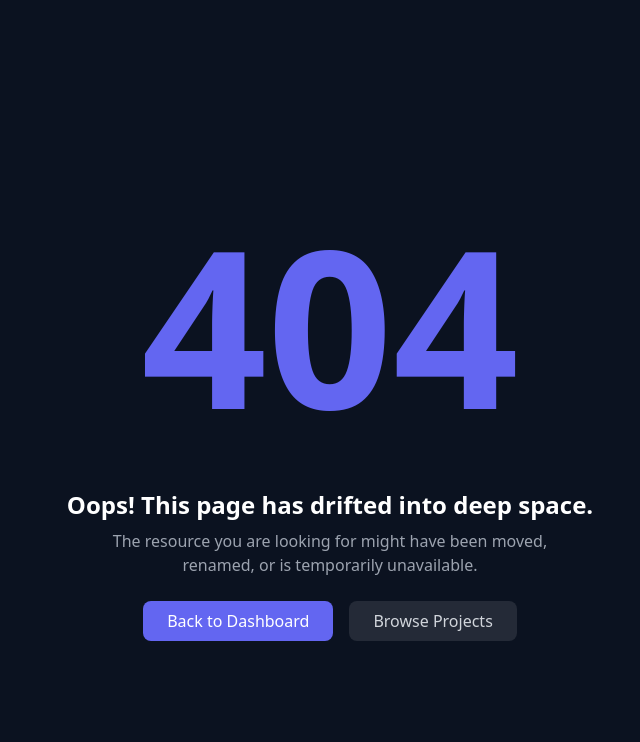
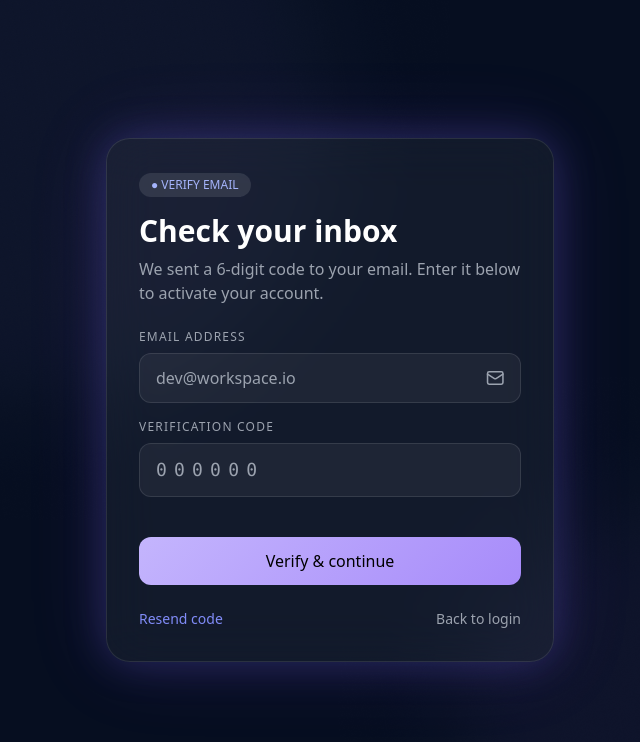
Before and after one commit to ujwalvinay/scribble-space-frontend, a React (Vite) app: page /verify-email in a window 1280 px wide. Before the commit this address had no page. Shown: the top 742 px of the page, without its empty margins (310-950 px from the left). Built offline with nearby package versions, Linux system fonts and the light colour scheme.

Commit message:
Email verification added

```diff
--- a/src/App.tsx
+++ b/src/App.tsx
@@ -1,6 +1,7 @@
 import { Routes, Route } from "react-router-dom";
 import Login from "./pages/Login";
 import Signup from "./pages/Signup";
+import VerifyEmail from "./pages/VerifyEmail";
 import Dashboard from "./pages/Dashboard"
 import ProtectedRoute from "./components/ProtectedRoute";
 import ProjectPage from "./pages/ProjectPage";
@@ -14,6 +15,7 @@ function App() {
       {/* Public */}
       <Route path="/login" element={<Login />} />
       <Route path="/signup" element={<Signup />} />
+      <Route path="/verify-email" element={<VerifyEmail />} />
 
       {/* Protected Home */}
       <Route
--- a/src/pages/Login.tsx
+++ b/src/pages/Login.tsx
@@ -29,9 +29,22 @@ function Login() {
 
             localStorage.setItem("token", data.token);
             navigate("/");
-        } catch (error: any) {
+        } catch (error: unknown) {
+            const ax = error as {
+                response?: { status?: number; data?: { needsVerification?: boolean; email?: string } };
+            };
+            if (
+                ax.response?.status === 403 &&
+                ax.response.data?.needsVerification &&
+                ax.response.data?.email
+            ) {
+                navigate(
+                    `/verify-email?email=${encodeURIComponent(ax.response.data.email)}`
+                );
+                return;
+            }
             console.log("ERROR FULL:", error);
-            console.log("ERROR DATA:", error.response?.data);
+            console.log("ERROR DATA:", ax.response?.data);
         }
     };
     useEffect(() => {
--- a/src/pages/Signup.tsx
+++ b/src/pages/Signup.tsx
@@ -9,8 +9,11 @@ function Signup() {
   const navigate = useNavigate();
   const [email, setEmail] = useState<string>("");
   const [password, setPassword] = useState<string>("");
+  const [formError, setFormError] = useState<string | null>(null);
+
   const handleSignup = async (e: React.FormEvent) => {
   e.preventDefault();
+  setFormError(null);
 
   const payload = {
     email: email.trim(),
@@ -19,11 +22,16 @@ function Signup() {
 
   try {
     await signupUser(payload);
-
-    // Redirect to login
-    navigate("/login");
-  } catch (error: any) {
-    console.log(error.response?.data || error.message);
+    navigate(
+      `/verify-email?email=${encodeURIComponent(payload.email.toLowerCase())}`
+    );
+  } catch (error: unknown) {
+    const msg =
+      error && typeof error === "object" && "response" in error
+        ? (error as { response?: { data?: { error?: string } } }).response?.data
+            ?.error
+        : null;
+    setFormError(msg || "Something went wrong. Try again.");
   }
 };
 
@@ -68,6 +76,11 @@ function Signup() {
                     <div className="flex-grow h-px bg-white/20"></div>
             </div>
             <form onSubmit={handleSignup}>
+              {formError && (
+                <div className="mb-4 rounded-xl bg-red-500/20 border border-red-500/40 text-red-200 px-4 py-3 text-sm">
+                  {formError}
+                </div>
+              )}
               <label className="form-label">EMAIL ADDRESS</label>
                 <div className="input-wrapper mb-4">
                     <input
--- /dev/null
+++ b/src/pages/VerifyEmail.tsx
@@ -0,0 +1,172 @@
+import bgImage from "../assets/bg.png";
+import { Mail } from "lucide-react";
+import { Link, useNavigate, useSearchParams } from "react-router-dom";
+import { useState, useEffect } from "react";
+import { verifySignupOtpRequest, resendSignupOtpRequest } from "../services/api";
+
+function VerifyEmail() {
+  const [searchParams] = useSearchParams();
+  const navigate = useNavigate();
+  const emailParam = searchParams.get("email")?.trim() || "";
+
+  const [email, setEmail] = useState(emailParam);
+  const [otp, setOtp] = useState("");
+  const [success, setSuccess] = useState(false);
+  const [error, setError] = useState<string | null>(null);
+  const [loading, setLoading] = useState(false);
+  const [resendCooldown, setResendCooldown] = useState(0);
+
+  useEffect(() => {
+    if (emailParam) setEmail(emailParam);
+  }, [emailParam]);
+
+  useEffect(() => {
+    if (resendCooldown <= 0) return;
+    const t = setInterval(() => {
+      setResendCooldown((c) => Math.max(0, c - 1));
+    }, 1000);
+    return () => clearInterval(t);
+  }, [resendCooldown]);
+
+  const handleVerify = async (e: React.FormEvent) => {
+    e.preventDefault();
+    setError(null);
+    const trimmed = email.trim().toLowerCase();
+    const code = otp.replace(/\D/g, "");
+    if (!trimmed || code.length !== 6) {
+      setError("Enter your email and a 6-digit code.");
+      return;
+    }
+
+    setLoading(true);
+    try {
+      const data = await verifySignupOtpRequest({ email: trimmed, otp: code });
+      localStorage.setItem("token", data.token);
+      setSuccess(true);
+      setTimeout(() => navigate("/"), 1200);
+    } catch (err: unknown) {
+      const msg =
+        err && typeof err === "object" && "response" in err
+          ? (err as { response?: { data?: { error?: string } } }).response?.data
+              ?.error
+          : null;
+      setError(msg || "Verification failed");
+    } finally {
+      setLoading(false);
+    }
+  };
+
+  const handleResend = async () => {
+    setError(null);
+    const trimmed = email.trim().toLowerCase();
+    if (!trimmed) {
+      setError("Enter your email to resend the code.");
+      return;
+    }
+    setLoading(true);
+    try {
+      await resendSignupOtpRequest({ email: trimmed });
+      setResendCooldown(60);
+    } catch (err: unknown) {
+      const msg =
+        err && typeof err === "object" && "response" in err
+          ? (err as { response?: { data?: { error?: string } } }).response?.data
+              ?.error
+          : null;
+      setError(msg || "Could not resend code");
+    } finally {
+      setLoading(false);
+    }
+  };
+
+  return (
+    <div
+      className="min-h-screen w-full flex items-center justify-center bg-cover bg-center"
+      style={{ backgroundImage: `url(${bgImage})` }}
+    >
+      <div className="auth-card">
+        <p className="text-xs text-indigo-300 bg-white/10 inline-block px-3 py-1 rounded-full mb-4">
+          ● VERIFY EMAIL
+        </p>
+
+        <h1 className="text-3xl font-semibold text-white mb-2">
+          Check your inbox
+        </h1>
+
+        <p className="text-gray-400 mb-6">
+          We sent a 6-digit code to your email. Enter it below to activate your
+          account.
+        </p>
+
+        {success && (
+          <div className="mb-4 rounded-xl bg-emerald-500/20 border border-emerald-500/40 text-emerald-200 px-4 py-3 text-sm">
+            Verification successful. Redirecting…
+          </div>
+        )}
+
+        {error && (
+          <div className="mb-4 rounded-xl bg-red-500/20 border border-red-500/40 text-red-200 px-4 py-3 text-sm">
+            {error}
+          </div>
+        )}
+
+        <form onSubmit={handleVerify}>
+          <label className="form-label">EMAIL ADDRESS</label>
+          <div className="input-wrapper mb-4">
+            <input
+              value={email}
+              onChange={(e) => setEmail(e.target.value)}
+              type="email"
+              placeholder="dev@workspace.io"
+              className="input-field"
+              autoComplete="email"
+            />
+            <Mail className="input-icon w-5 h-5" />
+          </div>
+
+          <label className="form-label">VERIFICATION CODE</label>
+          <div className="input-wrapper mb-4">
+            <input
+              value={otp}
+              onChange={(e) =>
+                setOtp(e.target.value.replace(/\D/g, "").slice(0, 6))
+              }
+              type="text"
+              inputMode="numeric"
+              placeholder="000000"
+              className="input-field tracking-[0.4em] font-mono text-lg"
+              maxLength={6}
+              autoComplete="one-time-code"
+            />
+          </div>
+
+          <button
+            type="submit"
+            disabled={loading || success}
+            className="btn-gradient disabled:opacity-50"
+          >
+            {loading ? "Verifying…" : "Verify & continue"}
+          </button>
+        </form>
+
+        <div className="flex flex-col sm:flex-row sm:items-center sm:justify-between gap-3 mt-6">
+          <button
+            type="button"
+            onClick={handleResend}
+            disabled={loading || success || resendCooldown > 0}
+            className="text-sm text-indigo-400 hover:text-indigo-300 disabled:opacity-40 disabled:cursor-not-allowed"
+          >
+            {resendCooldown > 0
+              ? `Resend code in ${resendCooldown}s`
+              : "Resend code"}
+          </button>
+          <Link to="/login" className="text-sm text-gray-400 hover:text-white">
+            Back to login
+          </Link>
+        </div>
+      </div>
+    </div>
+  );
+}
+
+export default VerifyEmail;
--- a/src/services/api.ts
+++ b/src/services/api.ts
@@ -33,6 +33,19 @@ export const signupUser = async (data: {
   password: string;
 }) => {
   const res = await API.post("/auth/signup", data);
+  return res.data;
+};
+
+export const verifySignupOtpRequest = async (data: {
+  email: string;
+  otp: string;
+}) => {
+  const res = await API.post("/auth/verify-signup-otp", data);
+  return res.data;
+};
+
+export const resendSignupOtpRequest = async (data: { email: string }) => {
+  const res = await API.post("/auth/resend-signup-otp", data);
   return res.data;
 };
 
```
